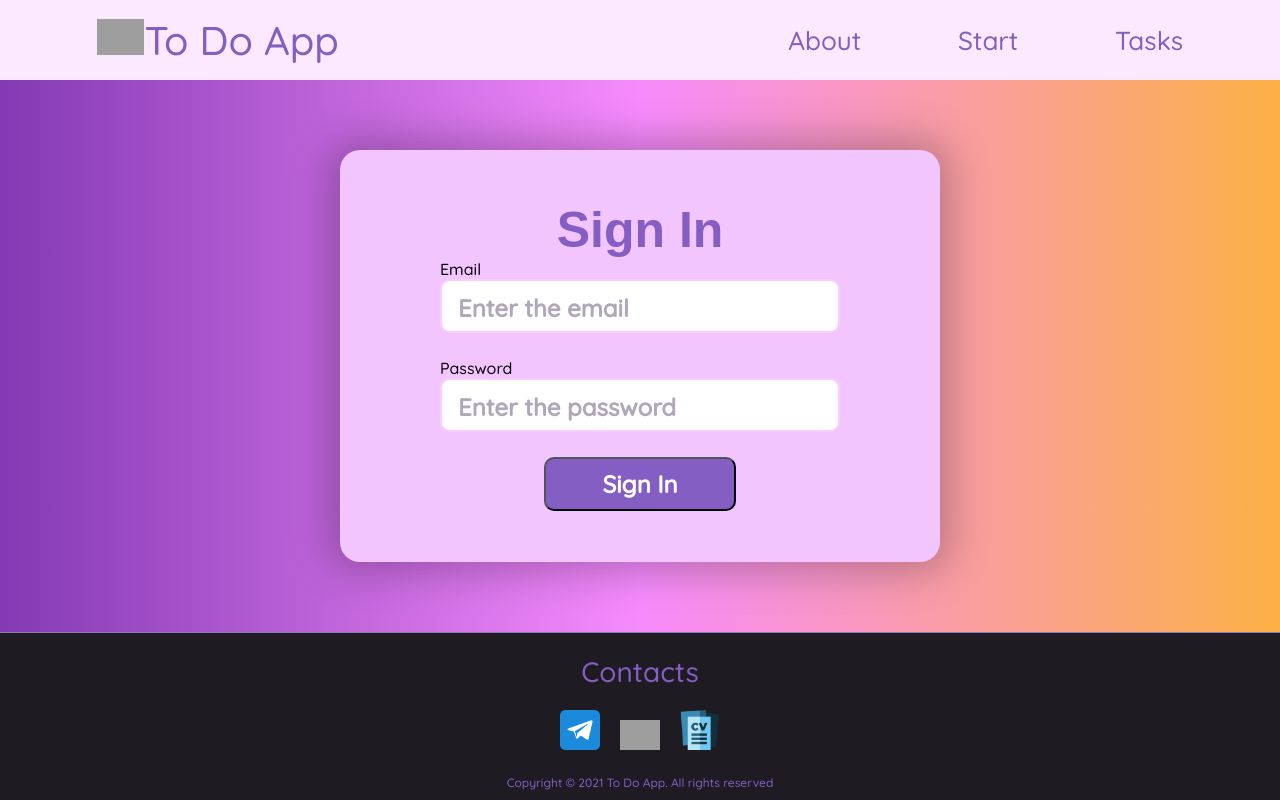
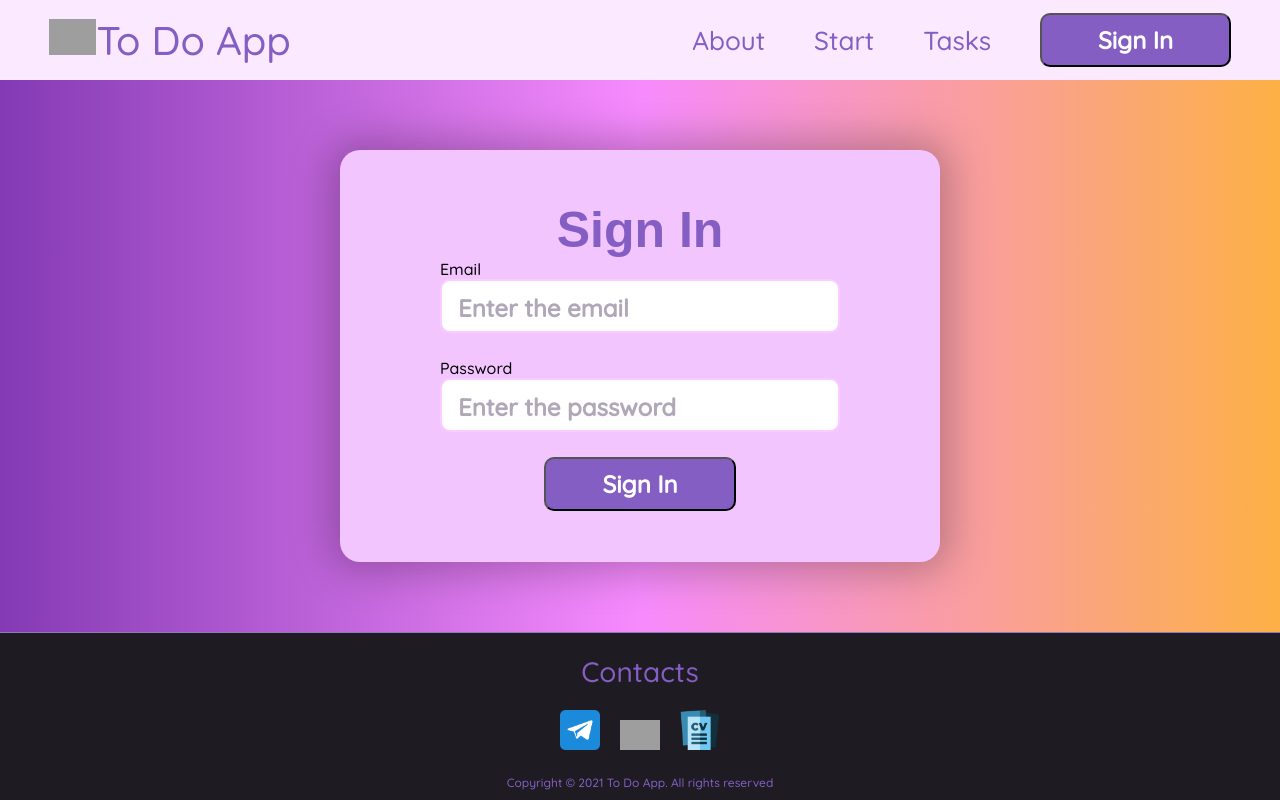
Before and after one commit to gushchina-alena/react-to-do-app, a React (Create React App) app: page /login in a window 1280 px wide. Built offline with nearby package versions, Linux system fonts and the light colour scheme; grey boxes are pictures that could not be loaded.

Commit message:
добавлен функционал входа и выхода

```diff
--- a/src/App.js
+++ b/src/App.js
@@ -11,16 +11,16 @@ import { UserContext  } from './UserContext';
 
 function App() {
 
-  const [isAuth, setisAuth] = useState(false);
+  const [isAuth, setIsAuth] = useState(false);
 
-  useEffect(() => {
-    if (localStorage.getItem('isAuth')) {
-      setisAuth(true);
-    }
-  }, []);
+  // useEffect(() => {
+  //   if (localStorage.getItem('isAuth')) {
+  //     setisAuth(true);
+  //   }
+  // }, []);
 
   return (
-    <UserContext.Provider value={{ isAuth, setisAuth }}>
+    <UserContext.Provider value={{ isAuth, setIsAuth }}>
       <Router>
           <div className='content-container'>
             <Navbar />
--- a/src/components/Navbar.jsx
+++ b/src/components/Navbar.jsx
@@ -1,8 +1,26 @@
 import logo from '../assets/images/to-do-list.png';
 import { Link } from "react-router-dom";
 import '../assets/styles/Navbar.css';
+import {useContext} from "react";
+import {UserContext} from "../UserContext";
+import { useHistory } from "react-router-dom";
+
 
 const Navbar = () => {
+
+    const {isAuth, setIsAuth} = useContext(UserContext);
+    const history = useHistory();
+
+    const signinSignout = () => {
+        if (isAuth) {
+            localStorage.removeItem('isAuth');
+            setIsAuth(false);
+            history.push('/start')
+        } else {
+            history.push('/login')
+        }
+    }
+
     return (
         <>
         <header className='header'>
@@ -20,9 +38,7 @@ const Navbar = () => {
                 <li className="header__nav__link">
                     <Link className="header__nav__link" to="/login">Tasks</Link>
                 </li>
-                {/* <li className="header__nav__link">
-                    <Link className="header__nav__link" to="/login">Sign In</Link>
-                </li> */}
+                <button className='button' onClick={signinSignout}>{isAuth ? 'Sign Out' : 'Sign In'}</button>
             </nav>
         </header>
         </>
--- a/src/pages/LoginForm.jsx
+++ b/src/pages/LoginForm.jsx
@@ -12,20 +12,15 @@ const LoginForm = () => {
     const [emailErr, setEmailErr] = useState({});
     const [passwordErr, setPasswordErr] = useState({});
 
-    const { setisAuth } = useContext(UserContext);
+    const {isAuth, setIsAuth} = useContext(UserContext);
 
     let history = useHistory();
 
-
-    // if (isAuth) {
-    //     history.push("/protected");
-    // }
 
     const onSubmit = (e) => {
         e.preventDefault();
         formValidation();
     }
-
 
 const formValidation = () => {
     const emailErr = {};
@@ -37,9 +32,9 @@ const formValidation = () => {
         emailErr.emptyEmail = 'Email is empty';
 
     } else if (emailIsCorrect) {
-        localStorage.setItem('isAuth', 'true');
-        setisAuth(true);
+        setIsAuth(true);
         history.push("/protected");
+
 
     } else {
         emailErr.incorrectEmail = 'Incorrect email';
@@ -48,9 +43,10 @@ const formValidation = () => {
     if(password.trim() === '') {
         passwordErr.passwordEmpty = 'Password is empty';
     } else if (passwordIsCorrect) {
-        localStorage.setItem('isAuth', 'true');
-        setisAuth(true);
+        setIsAuth(true);
         history.push("/protected");
+
+
     } else {
         passwordErr.incorrectPassword = 'Incorrect password';
     }
@@ -62,7 +58,7 @@ const formValidation = () => {
 
     return (
         <div className="form-container">
-            <form className="form">
+            <form className="form" onSubmit={onSubmit}>
                 <h1 className="form__title">Sign In</h1>
                 <div className="form__input-block input-block">
                     <label className="input-block__label email">Email</label>
@@ -81,12 +77,13 @@ const formValidation = () => {
                     <input value={password}
                     onChange={(e) => setPassword(e.target.value)}
                     className="input-block__item"
+                    type="password"
                     placeholder="Enter the password" />
                     {Object.keys(passwordErr).map((key) => {
                     return <div style={{color: 'red'}}>{passwordErr[key]}</div>
                 })}
                 </div>
-                <button className="button" type="submit" onClick={onSubmit}>Sign In</button>
+                <button className="button" type="submit">Sign In</button>
             </form>
         </div>
     )
```
